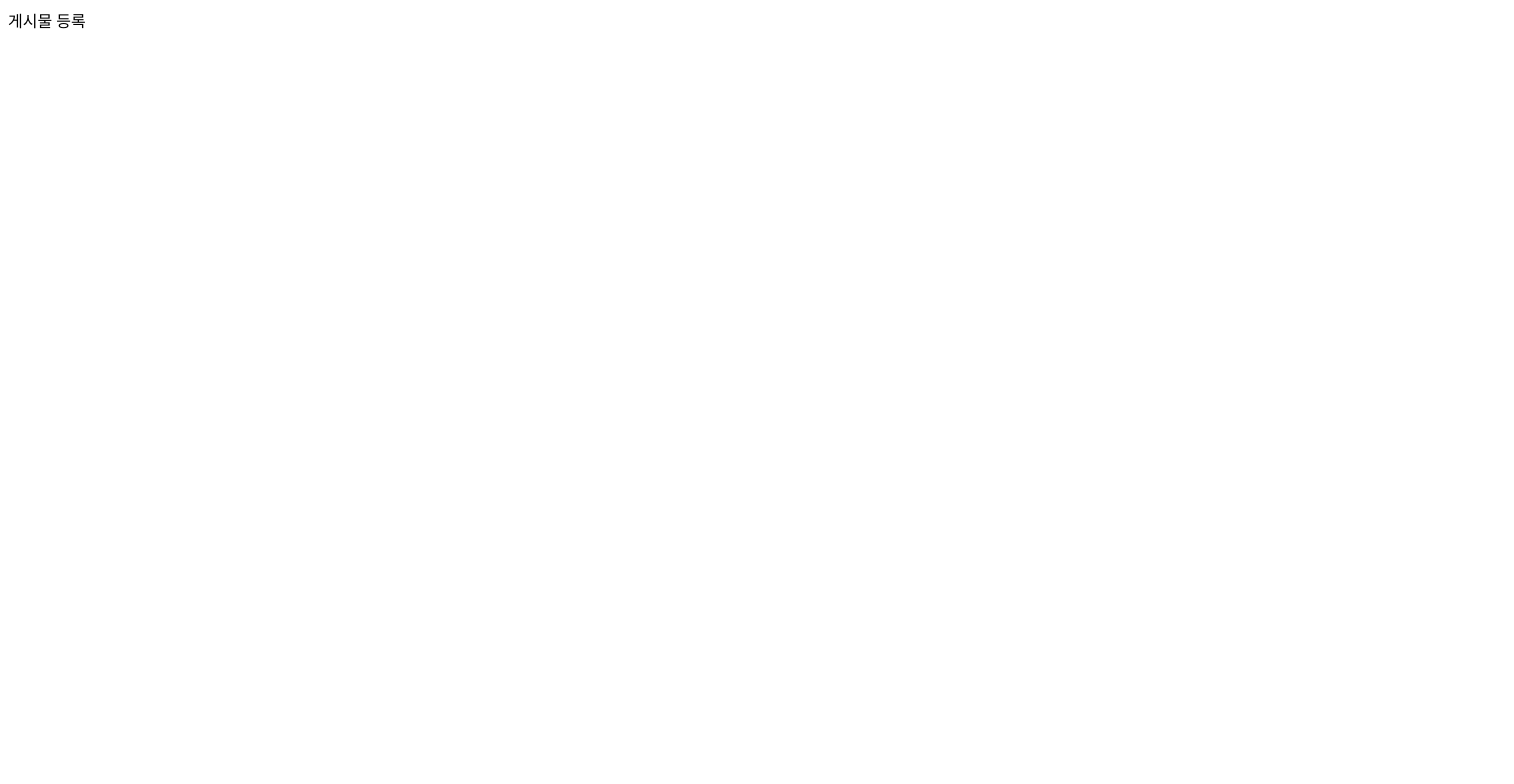
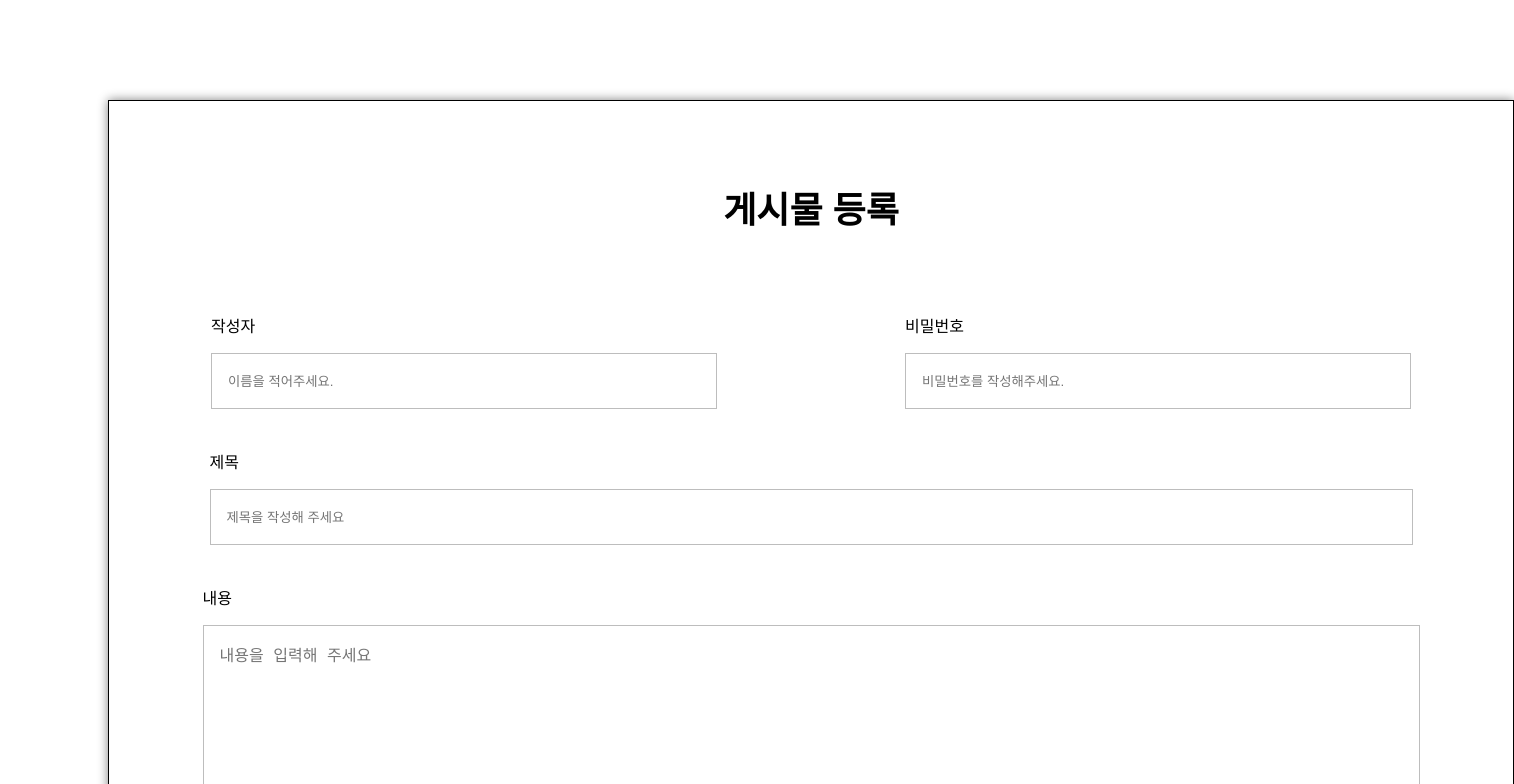
Before and after one commit to sounwoo/React-Next, a Next.js app in the folder freeboard_frontend/: page /boards/new in a window 1280 px wide. Shown: the top 784 px of the page, 1514 px wide, since content can reach past the window. Built offline with nearby package versions, Linux system fonts and the light colour scheme.

Commit message:
React : emotion 연습중

```diff
--- a/freeboard_frontend/package.json
+++ b/freeboard_frontend/package.json
@@ -18,6 +18,7 @@
     "graphql": "^16.6.0",
     "next": "12.1.0",
     "react": "17.0.2",
-    "react-dom": "17.0.2"
+    "react-dom": "17.0.2",
+    "styled-components": "^6.0.0-rc.1"
   }
 }
--- a/freeboard_frontend/pages/boards/new/index.js
+++ b/freeboard_frontend/pages/boards/new/index.js
@@ -1,7 +1,37 @@
-export default function BoardCreate() {
+import {
+    Wrapper,
+    Title,
+    WriterWrapper,
+    Label,
+    InputWrapper,
+    Password,
+    Writer,
+    Subject,
+    Content,
+} from '../../../styles/boards.emotion';
+
+export default function BoardsCreatePage() {
     return (
-        <div>
-            <div> 게시물 등록 </div>
-        </div>
+        <Wrapper>
+            <Title>게시물 등록</Title>
+            <WriterWrapper>
+                <InputWrapper>
+                    <Label>작성자</Label>
+                    <Writer type="text" placeholder="이름을 적어주세요." />
+                </InputWrapper>
+                <InputWrapper>
+                    <Label>비밀번호</Label>
+                    <Password type="password" placeholder="비밀번호를 작성해주세요." />
+                </InputWrapper>
+            </WriterWrapper>
+            <InputWrapper>
+                <Label>제목</Label>
+                <Subject type="text" placeholder="제목을 작성해 주세요" />
+            </InputWrapper>
+            <InputWrapper>
+                <Label>내용</Label>
+                <Content placeholder="내용을 입력해 주세요" />
+            </InputWrapper>
+        </Wrapper>
     );
 }
--- /dev/null
+++ b/freeboard_frontend/styles/boards.emotion.js
@@ -0,0 +1,190 @@
+import styled from '@emotion/styled';
+
+export const Wrapper = styled.div`
+    width: 1200px;
+    /* height: 1847px; */
+    border: 1px solid black;
+    margin: 100px;
+    padding-top: 80px;
+    padding-bottom: 100px;
+    padding-left: 102px;
+    padding-right: 102px;
+    display: flex;
+    flex-direction: column;
+    align-items: center;
+    /* border: none; */
+    box-shadow: 0px 0px 10px gray;
+`;
+
+export const Title = styled.div`
+    font-family: Arial, Helvetica, sans-serif;
+    font-size: 36px;
+    font-weight: bold;
+`;
+export const WriterWrapper = styled.div`
+    width: 100%;
+    display: flex;
+    flex-direction: row;
+    justify-content: space-between;
+    padding-top: 40px;
+`;
+
+export const Writer = styled.input`
+    width: 486px;
+    height: 52px;
+    padding-left: 16px;
+    border: 1px solid #bdbdbd;
+`;
+
+export const Password = styled.input`
+    width: 486px;
+    height: 52px;
+    padding-left: 16px;
+    border: 1px solid #bdbdbd;
+`;
+
+export const Label = styled.div`
+    padding-bottom: 16px;
+    font-size: 16px;
+    font-weight: 500;
+`;
+
+export const InputWrapper = styled.div`
+    padding-top: 40px;
+`;
+
+export const Subject = styled.input`
+    width: 1183px;
+    height: 52px;
+    padding-left: 16px;
+    border: 1px solid #bdbdbd;
+`;
+
+export const Content = styled.textarea`
+    width: 1183px;
+    height: 480px;
+    font-size: 16px;
+    font-weight: 500;
+    padding: 16px;
+    border: 1px solid #bdbdbd;
+`;
+/*
+export const Subject = styled.input`
+    width: 996px;
+    height: 52px;
+    padding-left: 16px;
+    border: 1px solid #bdbdbd;
+`;
+*/
+/*
+export const Content = styled.textarea`
+    width: 1183px;
+    height: 480px;
+    padding-left: 16px;
+    padding: 14px;
+    border: 1px solid #bdbdbd;
+`;
+export const ZipcodeWrapper = styled.div`
+    display: flex;
+    flex-direction: row;
+`;
+
+export const Zipcode = styled.input`
+    width: 77px;
+    height: 52px;
+    padding-left: 16px;
+    border: 1px solid #bdbdbd;
+`;
+
+export const SearchButton = styled.button`
+    width: 124px;
+    height: 52px;
+    margin-left: 16px;
+    background-color: black;
+    cursor: pointer;
+    color: white;
+`;
+
+export const Address = styled.input`
+    width: 996px;
+    height: 52px;
+    margin-top: 16px;
+    padding-left: 16px;
+    border: 1px solid #bdbdbd;
+`;
+
+export const Youtube = styled.input`
+    width: 996px;
+    height: 52px;
+    padding-left: 16px;
+    border: 1px solid #bdbdbd;
+`;
+
+export const ImageWrapper = styled.div`
+    width: 996px;
+    padding-top: 40px;
+`;
+
+export const UploadButton = styled.button`
+    width: 78px;
+    height: 78px;
+    background-color: #bdbdbd;
+    margin-right: 24px;
+    outline: none;
+    border: none;
+    cursor: pointer;
+`;
+
+export const OptionWrapper = styled.div`
+    width: 996px;
+    padding-top: 40px;
+`;
+
+export const RadioButton = styled.input`
+    cursor: pointer;
+`;
+
+export const RadioLabel = styled.label`
+    margin-left: 8px;
+    margin-right: 20px;
+    font-weight: 500;
+    cursor: pointer;
+`;
+
+export const ButtonWrapper = styled.div`
+    display: flex;
+    flex-direction: row;
+    justify-content: center;
+    padding-top: 80px;
+`;
+
+export const CancelButton = styled.button`
+    width: 179px;
+    height: 52px;
+    background-color: #bdbdbd;
+    border: none;
+    font-size: 16px;
+    font-weight: 500;
+    margin-left: 12px;
+    margin-right: 12px;
+    cursor: pointer;
+`;
+
+export const SubmitButton = styled.button`
+    width: 179px;
+    height: 52px;
+    border: none;
+    font-size: 16px;
+    font-weight: 500;
+    margin-left: 12px;
+    margin-right: 12px;
+    cursor: pointer;
+
+    background-color: yellow;
+`;
+
+export const Error = styled.div`
+    padding-top: 10px;
+    font-size: 14px;
+    color: red;
+`; */
```
Also changed, not shown: 1 other file (tests, documents, lock files or other folders).
